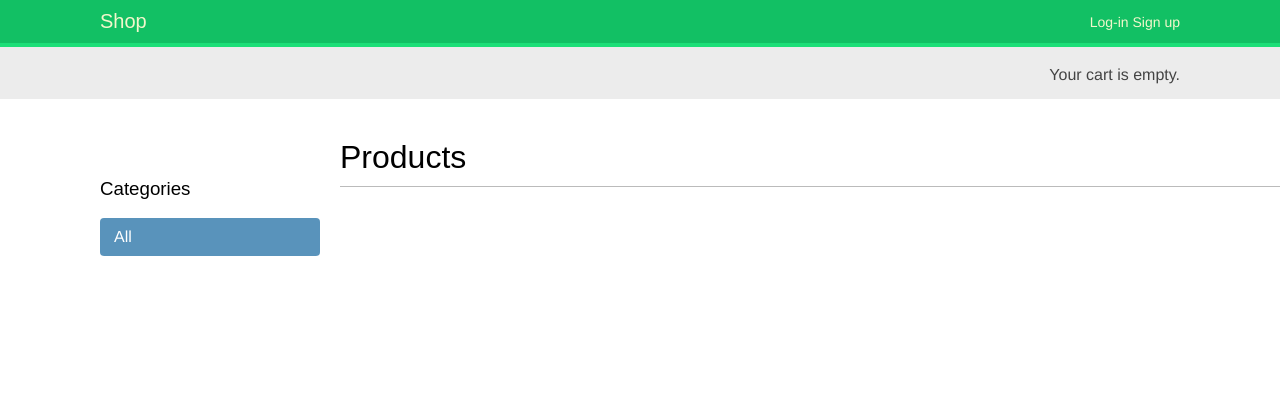
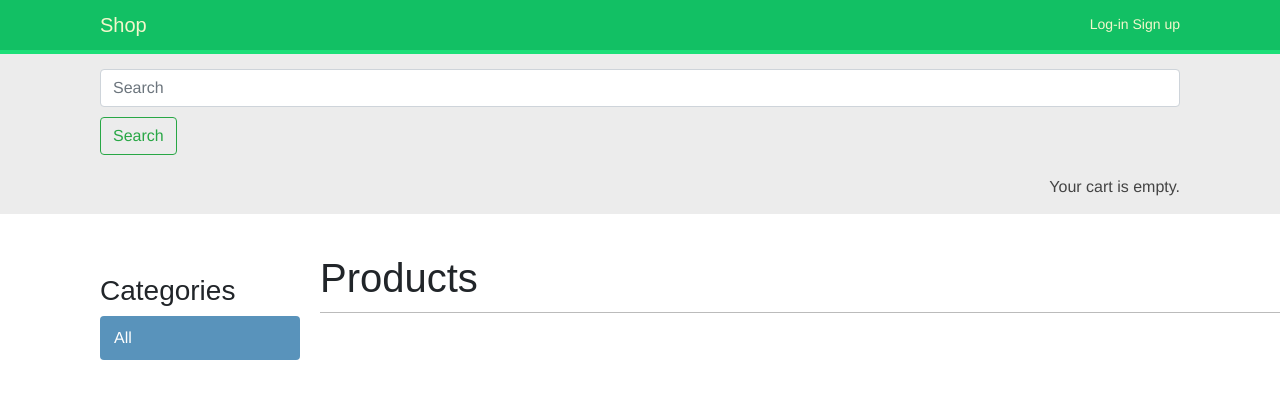
Before and after one commit to ch4zzy/online-shop, a Django app: page / in a window 1280 px wide. Shown: the top 399 px of the page. Run offline with Django 3.2, Linux system fonts and the light colour scheme; data that the repository does not hold is empty; parts of the project's set-up code (start-up, migrations or seed data) failed here and were passed over; some web fonts are replaced.

Commit message:
edited: added search form

```diff
--- a/apps/shop/templates/shop/base.html
+++ b/apps/shop/templates/shop/base.html
@@ -1,4 +1,10 @@
 {% load static %}
+
+
+
+{% block extrastyle %}
+    <link rel="stylesheet" href="https://cdn.jsdelivr.net/npm/bootstrap@4.0.0/dist/css/bootstrap.min.css" integrity="sha384-Gn5384xqQ1aoWXA+058RXPxPg6fy4IWvTNh0E263XmFcJlSAwiGgFAW/dAiS6JXm" crossorigin="anonymous">
+{% endblock extrastyle %}
 
 <!DOCTYPE html>
 <html>
@@ -14,7 +20,7 @@
     </head>
     <body>
         <div id="header">
-        <a class="logo" href="{% url "shop:product_list" %}">Shop</a>
+        <a class="logo" href="{% url 'shop:product_list' %}">Shop</a>
             {% if request.user.is_authenticated %}
                 <ul class="menu">
                     <li {% if section == "dashboard" %} class="selected"{% endif %}>
@@ -33,11 +39,15 @@
         </span>
         </div>
         <div id="subheader">
+            <form class="form-group" action="{% url 'shop:search' %}" method="get">
+                <input class="form-control mr-sm-2" type="search" placeholder="Search" aria-label="Search" name="query">
+                <button class="btn btn-outline-success my-2 my-sm-0" type="submit">Search</button>
+              </form>
             <div class="cart">
                 {% with total_items=cart|length %}
                     {% if cart|length > 0 %}
                         Your cart:
-                        <a href="{% url "cart:cart_detail" %}">
+                        <a href="{% url 'cart:cart_detail' %}">
                             {{ total_items }} item{{ total_items|pluralize }}
                             ${{ cart.get_total_price }}
                         </a>
@@ -47,6 +57,7 @@
                 {% endwith %}
             </div>
         </div>
+
         <div id="content">
             {% block content %}
 
```
